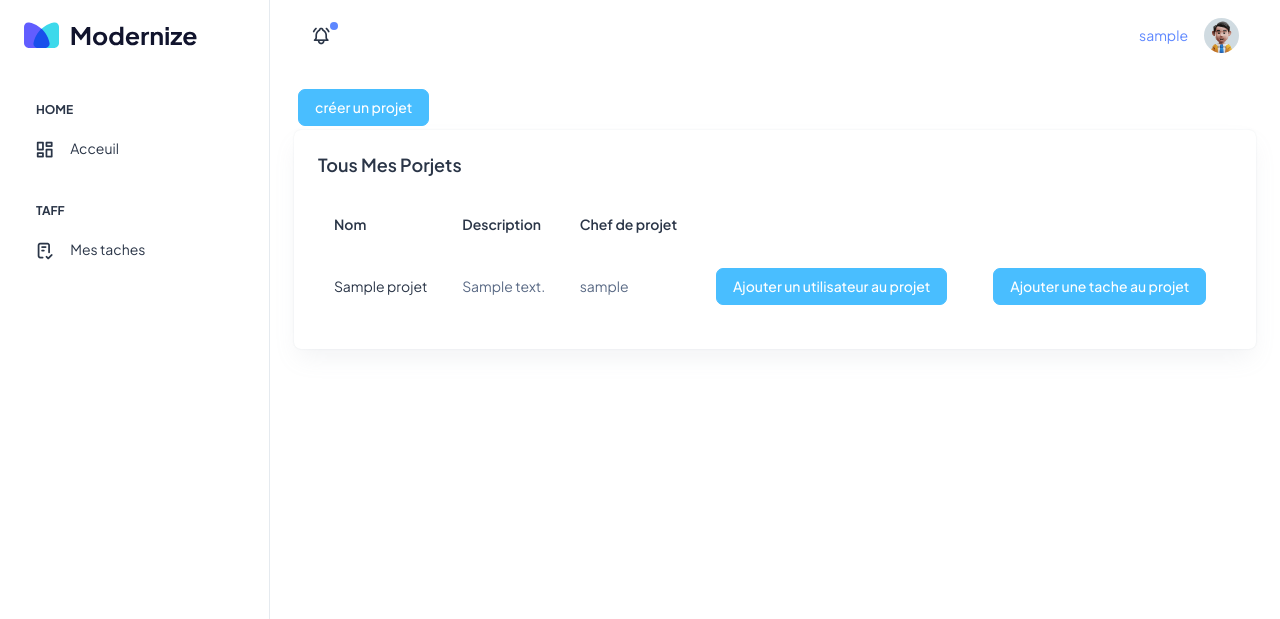
After one commit to lauPB07/FocusFlow, a Django app: page /showProjet/ in a window 1280 px wide. The commit adds this page. Shown: the top 619 px of the page. Run offline with Django 5.2, Linux system fonts and the light colour scheme; a user stored in the database is signed in; tables that the repository leaves empty hold one stand-in row (values such as "Sample post"); some libraries are stand-ins or nearby versions.

Commit message:
fix : modification dans la partie projet : un admin peut voir tous les projets de l'appli et un chef de projet eut voir tous ses projets et les deux vont avoir la possibilité de creer un projet, d'ajouter un membre au projet + d'attribuer une tache au projet

```diff
--- a/FocusFlow/templates/base.html
+++ b/FocusFlow/templates/base.html
@@ -44,7 +44,7 @@
             </li>
             {% if is_admin or is_chefProjet %}
             <li class="sidebar-item">
-              <a class="sidebar-link" href="/createProjet/" aria-expanded="false">
+              <a class="sidebar-link" href="/showProjet/" aria-expanded="false">
                 <span>
                   <i class="ti ti-article"></i>
                 </span>
--- /dev/null
+++ b/FocusFlow/templates/projets.html
@@ -0,0 +1,55 @@
+{% extends 'base.html' %}
+{% block content %}
+    <div class="row">
+        <div class="col-lg-4 d-flex align-items-stretch">
+            <a href="/createProjet/" class="btn btn-secondary m-1">créer un projet</a>
+        </div>
+          <div class="col-lg-12 d-flex align-items-stretch">
+            <div class="card w-100">
+              <div class="card-body p-4">
+                  {% if is_admin %}
+                    <h5 class="card-title fw-semibold mb-4">Tous les Porjets</h5>
+                  {% else %}
+                    <h5 class="card-title fw-semibold mb-4">Tous Mes Porjets</h5>
+                  {% endif %}
+                <div class="table-responsive">
+                  <table class="table text-nowrap mb-0 align-middle">
+                    <thead class="text-dark fs-4">
+                      <tr>
+                        <th class="border-bottom-0">
+                          <h6 class="fw-semibold mb-0">Nom</h6>
+                        </th>
+                        <th class="border-bottom-0">
+                          <h6 class="fw-semibold mb-0">Description</h6>
+                        </th>
+                        <th class="border-bottom-0">
+                          <h6 class="fw-semibold mb-0">Chef de projet</h6>
+                        </th>
+                      </tr>
+                    </thead>
+                    <tbody>
+                    {% for projet in projets  %}
+                    <tr>
+                        <td class="border-bottom-0"><h6 class="mb-0 fw-normal">{{ projet.nom }}</h6></td>
+                        <td class="border-bottom-0">
+                            <p class="mb-0 fw-normal">{{ projet.description }}</p>
+                        </td>
+                        <td class="border-bottom-0">
+                          <p class="mb-0 fw-normal">{{ projet.createdBy.username }}</p>
+                        </td>
+                        <td class="border-bottom-0">
+                          <a class="btn btn-secondary m-1">Ajouter un utilisateur au projet</a>
+                        </td>
+                        <td class="border-bottom-0">
+                          <a class="btn btn-secondary m-1">Ajouter une tache au projet</a>
+                        </td>
+                      </tr>
+                    {% endfor %}
+                    </tbody>
+                  </table>
+                </div>
+              </div>
+            </div>
+          </div>
+    </div>
+{% endblock %}
--- a/FocusFlow/urls.py
+++ b/FocusFlow/urls.py
@@ -7,5 +7,6 @@ urlpatterns = [
     path('', views.index, name='index'),
     path('acceuil/', views.acceuil_views, name='acceuil'),
     path('logout/', views.logout_views, name='logout'),
-    path('createProjet/',views.create_projets, name='createProjet')
+    path('createProjet/',views.create_projets, name='createProjet'),
+    path('showProjet/',views.show_projets, name='showProjet')
 ]
--- a/FocusFlow/views.py
+++ b/FocusFlow/views.py
@@ -63,4 +63,31 @@ def create_projets(request):
         )
         projet.user.add(request.user)
         return redirect('acceuil')
-    return render(request, 'create_projet.html')
+    user = request.user
+    is_chefProjet = user.groups.filter(name='chef de projet').exists()
+    is_admin = user.groups.filter(name='admin').exists()
+    if is_admin:
+        projets = Projet.objects.all()
+    else:
+        projets = Projet.objects.filter(user=user)
+    context = {
+        'projets': projets,
+        'is_admin': is_admin,
+        'is_chefProjet': is_chefProjet,
+    }
+    return render(request, 'create_projet.html', context)
+
+def show_projets(request):
+    user = request.user
+    is_chefProjet = user.groups.filter(name='chef de projet').exists()
+    is_admin = user.groups.filter(name='admin').exists()
+    if is_admin:
+        projets = Projet.objects.all()
+    else:
+        projets = Projet.objects.filter(user=user)
+    context = {
+        'projets': projets,
+        'is_admin': is_admin,
+        'is_chefProjet': is_chefProjet,
+    }
+    return render(request, 'projets.html', context)
```
